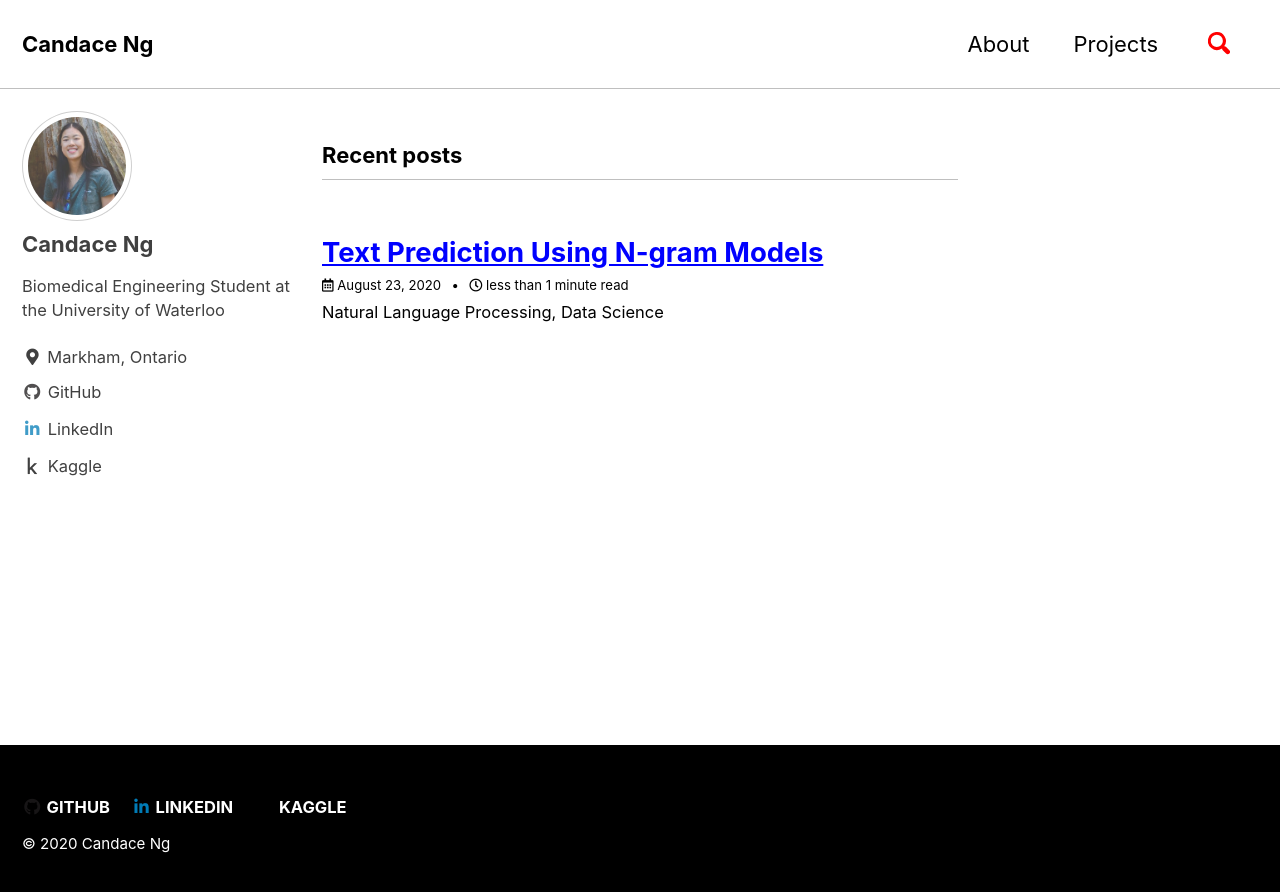
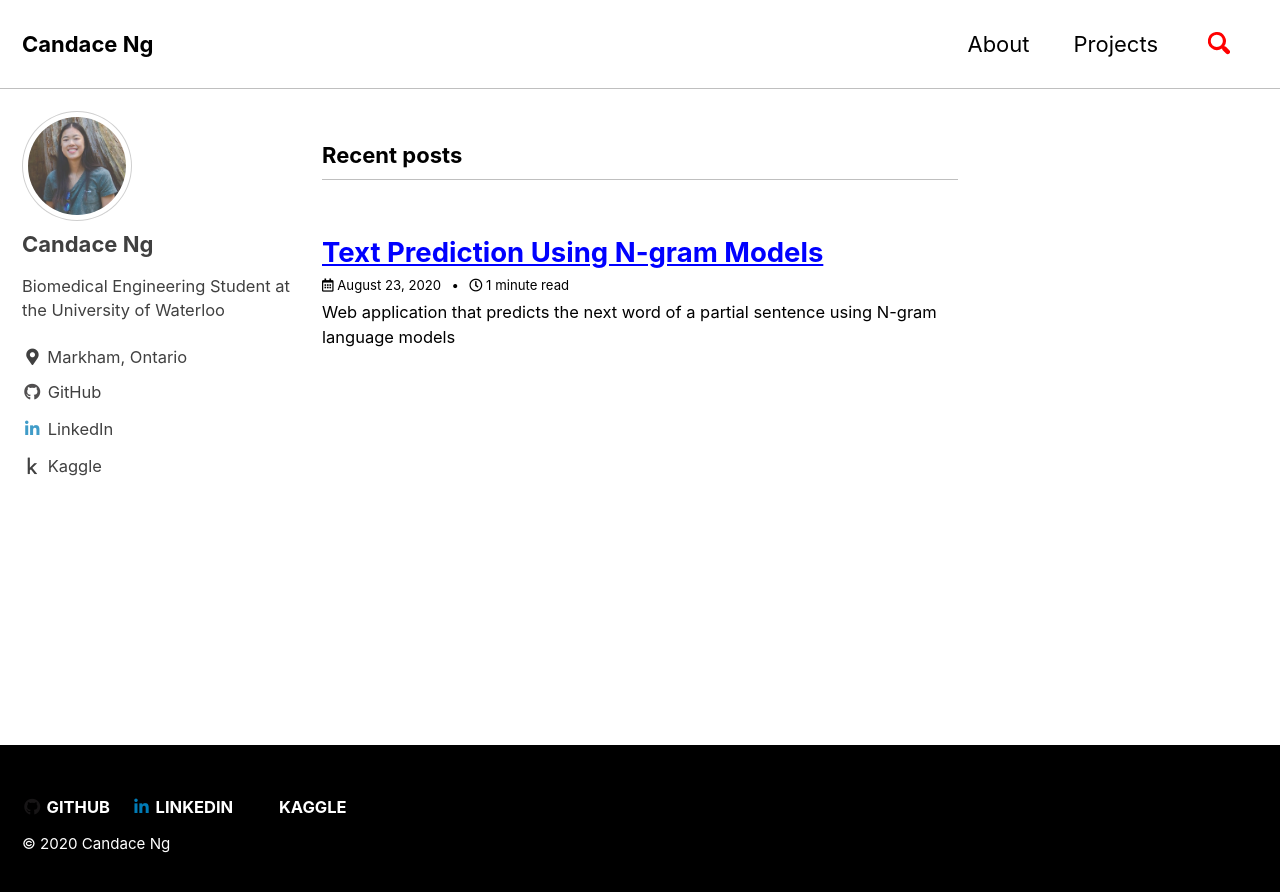
Before and after one commit to candaceng/candaceng, a Jekyll site: the page built from index.html, in a window 1280 px wide. Shown: the top 892 px of the page. Built offline with Jekyll 4.4.1, drawn with Linux system fonts in a browser that asks for light colours; cached includes are drawn as plain includes; the list of posts is cut into pages by our own code; some of the changed lines change nothing that is shown.

Commit message:
first post

```diff
--- a/_posts/2020-08-23-text-prediction-ngrams.md
+++ b/_posts/2020-08-23-text-prediction-ngrams.md
@@ -2,6 +2,38 @@
 title: "Text Prediction Using N-gram Models"
 date: 2020-08-23
 tags: [natural language processing, data science]
-excerpt: "Natural Language Processing, Data Science"
+excerpt: "Web application that predicts the next word of a partial sentence using N-gram language models"
 mathjax: "true"
 ---
+
+# Johns Hopkins Data Science Capstone
+
+### Background
+
+Around the world, people are spending an increasing amount of time on their mobile devices for email, social networking, banking and a whole range of other activities. SwiftKey builds smart keyboards that makes it easier for people to type on their mobile devices. When someone types:
+
+"I went to the "
+
+the keyboard presents three options for what the next word might be. For example, the three words might be gym, store, restaurant. The focus of this project is to understand and build a predictive text model like those used by SwiftKey.
+
+The project analyzes a large corpus of text documents to discover the structure in the data and find how words are put together. It will cover two main topics:
+
+1. Cleaning and analyzing text data
+2. Building and sampling from a predictive text model
+
+--------------------------------------------------------------------------------
+
+### 1. Exploratory Analysis
+
+Three text files containing collections of blogs, news, and tweets were read in and cleaned to create a corpus of text, which was used to construct N-gram models. The focus was on the frequency of words, unigrams, bigrams, and trigrams. A [word cloud](https://github.com/candaceng/data-science-capstone/blob/master/2.%20Web%20Application/R%20Presentation/wordcloud.png) and several [bar charts](https://github.com/candaceng/data-science-capstone/blob/master/2.%20Web%20Application/R%20Presentation/ngram-barcharts.png) were constructed in R for visual aid. A detailed walkthrough of the data cleaning and exploratory analysis processes can be found [here](https://rpubs.com/candaceng/exploratory-analysis).
+
+<img src="./2.%20Web%20Application/R%20Presentation/wordcloud.png" align="center">
+
+<img src="./2.%20Web%20Application/R%20Presentation/ngram-barcharts.png" align="center">
+
+
+--------------------------------------------------------------------------------
+
+### 2. Web Application
+
+The [web application](https://candaceng.shinyapps.io/Text_Prediction_Using_N-grams/) was built using Shiny. The user interface presents the predictive model that makes the best guess of what the next word of an incomplete sentence will be. Simply enter a partial sentence in the input field and the predicted next word will be generated in live time. Users can also view statistics of the text corpus by toggling between bar charts of the most frequently occurring N-grams. We currently support unigrams, bigrams, and trigrams.
```
